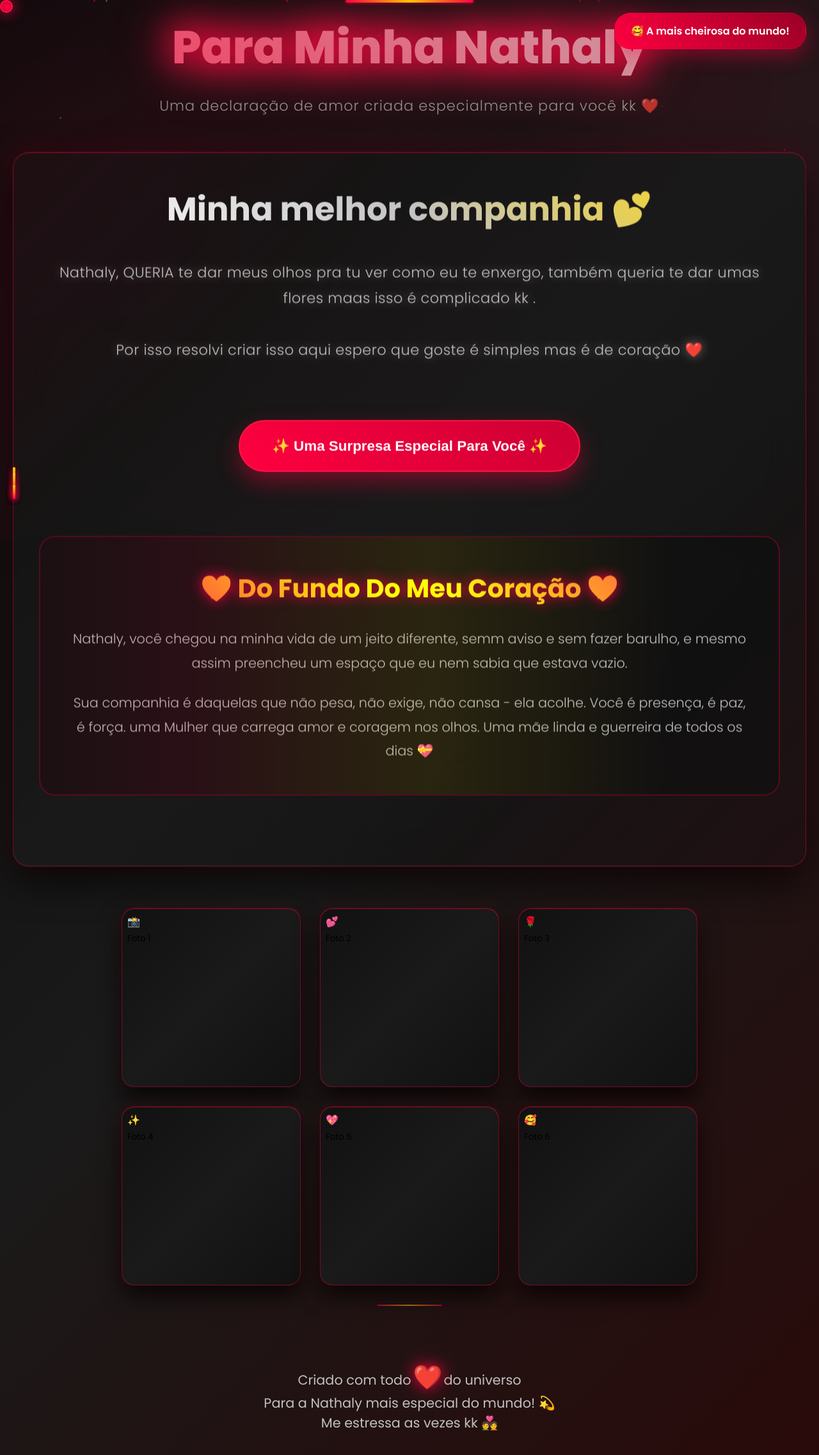
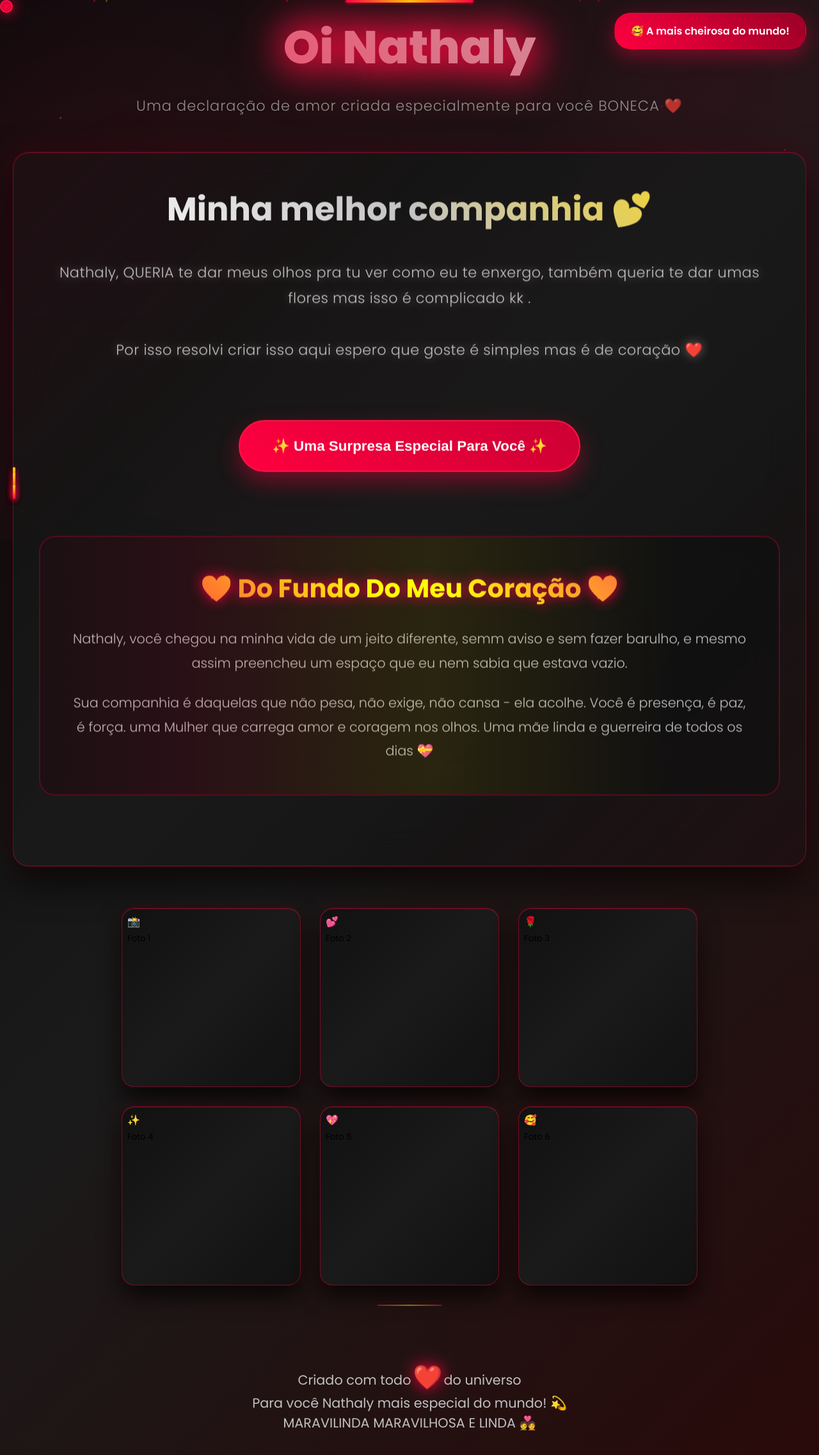
Before and after one commit to jhoninhaa77k/Surpresapravoce, a plain HTML site: page index.html in a window 1280 px wide. Shown: the whole page at 64% size. Drawn offline with Linux system fonts and the light colour scheme.

Commit message:
Update index.html

```diff
--- a/index.html
+++ b/index.html
@@ -722,14 +722,14 @@
 
     <div class="container">
         <header class="header">
-            <h1>Para Minha <span class="girlfriend-name"></span></h1>
-            <p>Uma declaração de amor criada especialmente para você kk ❤️</p>
+            <h1>Oi <span class="girlfriend-name"></span></h1>
+            <p>Uma declaração de amor criada especialmente para você BONECA ❤️</p>
         </header>
 
         <main class="love-card">
             <h2>Minha melhor companhia 💕</h2>
             <div class="love-message">
-                <p><span class="girlfriend-name"></span>, QUERIA te dar meus olhos pra tu ver como eu te enxergo, também queria te dar umas flores maas isso é complicado kk .</p>
+                <p><span class="girlfriend-name"></span>, QUERIA te dar meus olhos pra tu ver como eu te enxergo, também queria te dar umas flores mas isso é complicado kk .</p>
                 <br>
                 <p>Por isso resolvi criar isso aqui espero que goste é simples mas é de coração ❤️</p>
             </div>
@@ -769,8 +769,8 @@
 
         <footer class="footer">
             <p>Criado com todo <span class="heart-beat">❤️</span> do universo</p>
-            <p>Para a <span class="girlfriend-name"></span> mais especial do mundo! 💫</p>
-            <p>Me estressa as vezes kk 💑</p>
+            <p>Para você <span class="girlfriend-name"></span> mais especial do mundo! 💫</p>
+            <p>MARAVILINDA MARAVILHOSA E LINDA 💑</p>
         </footer>
     </div>
 
@@ -853,19 +853,19 @@
         function createTeAmoAnimation() {
             // Criar múltiplas animações "TE AMO"
             const teAmoTexts = [
-                'TE AMO ❤️',
+                'TE AMO ☀️',
                 '💖VOCÊ É ESPECIAL💖',
                 'PRINCESA',
                 '❤️ MARAVILHOSA ❤️',
                 'GOSTOSAAAAA!',
-                '💕 VOCÊ É TUDO 💕',
+                '☀️ VOCÊ É TUDO ☀️',
                 'MEU CORAÇÃO É SEU!',
                 '🥰 LINDA DEMAIS🥰'
             ];
 
             // Animação central principal
             const mainTeAmo = document.createElement('div');
-            mainTeAmo.innerHTML = 'TE AMO ❤️';
+            mainTeAmo.innerHTML = 'TE AMO ☀️';
             mainTeAmo.style.cssText = `
                 position: fixed;
                 top: 50%;
```
